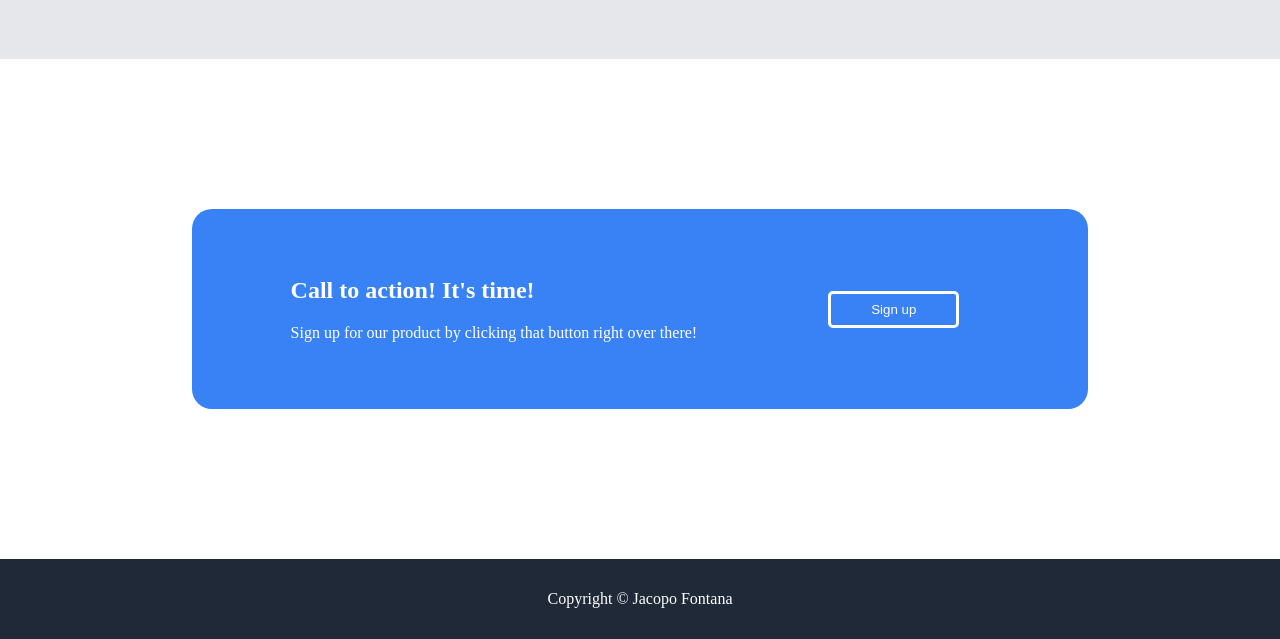
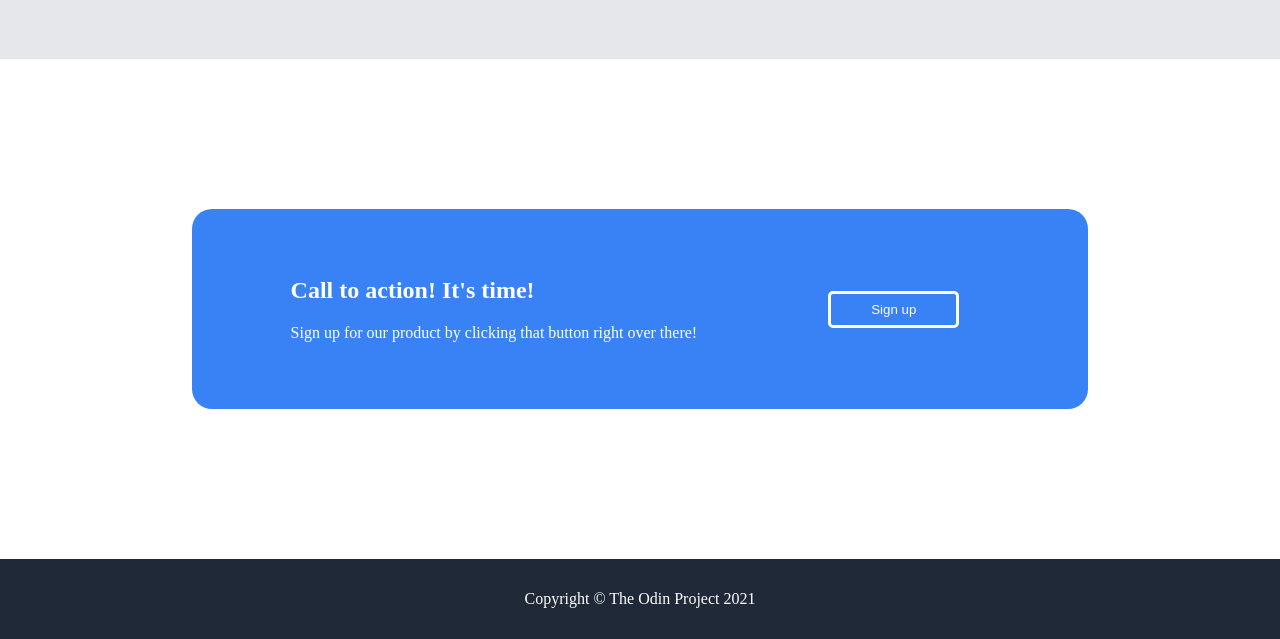
Before and after one commit to jacoFont/my-first-project, a plain HTML site: page index.html in a window 1280 px wide. Shown: the part 1741-2380 px from the top of the page. Drawn offline with Linux system fonts and the light colour scheme.

Commit message:
Modify footer <p>

```diff
--- a/index.html
+++ b/index.html
@@ -9,7 +9,7 @@
 </head>
 <body>
 
-    <!-- SECTION ONE -->
+    <!-- SECTION ONE / HEADER -->
 
     <div class="section-one">
 
@@ -134,7 +134,9 @@
     <!-- FOOTER -->
 
     <div class="footer">
-        <p>Copyright © Jacopo Fontana</p>
+        <p>
+            Copyright © The Odin Project 2021
+            </p>
     </div>
 
 
```
